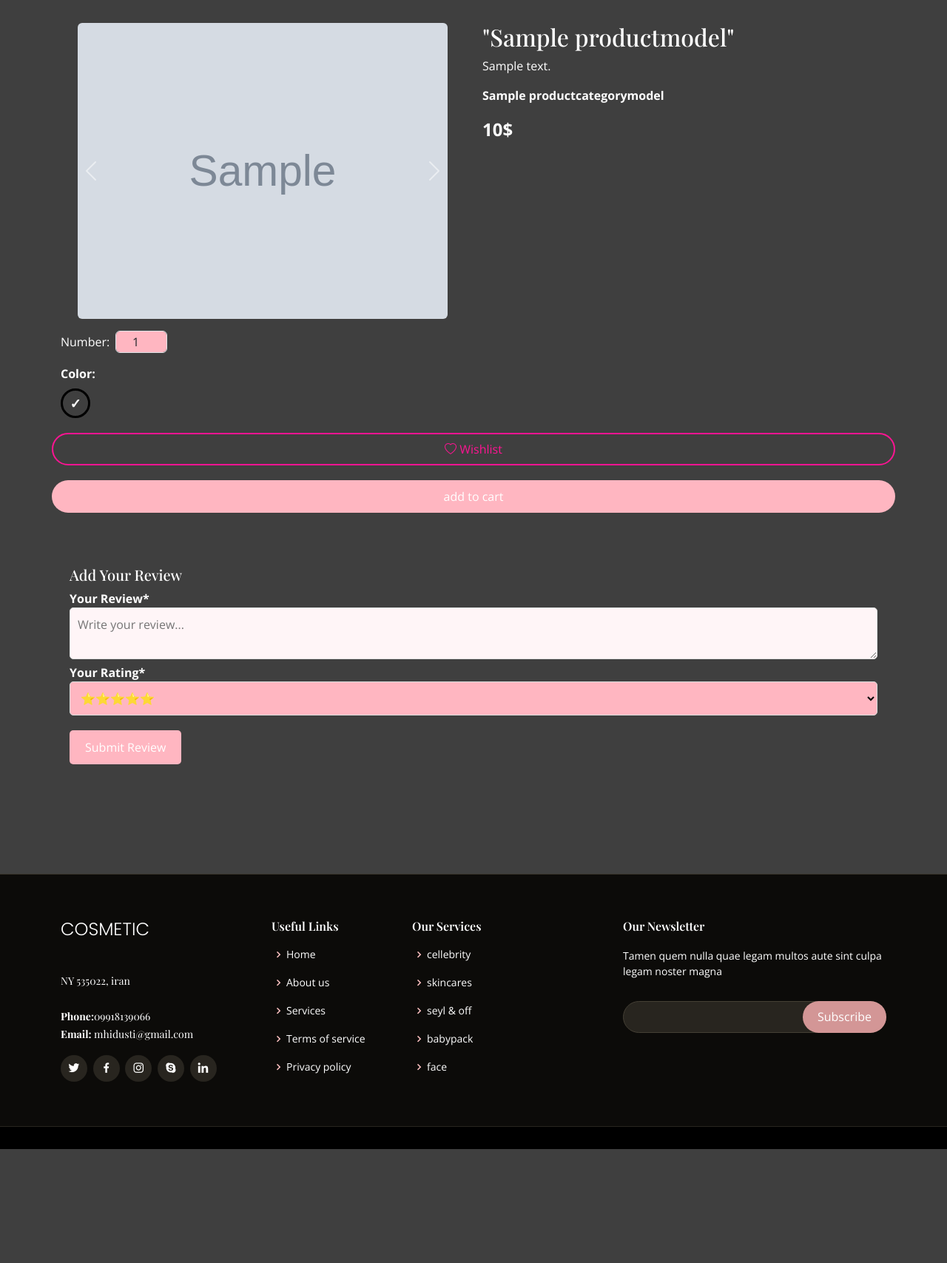
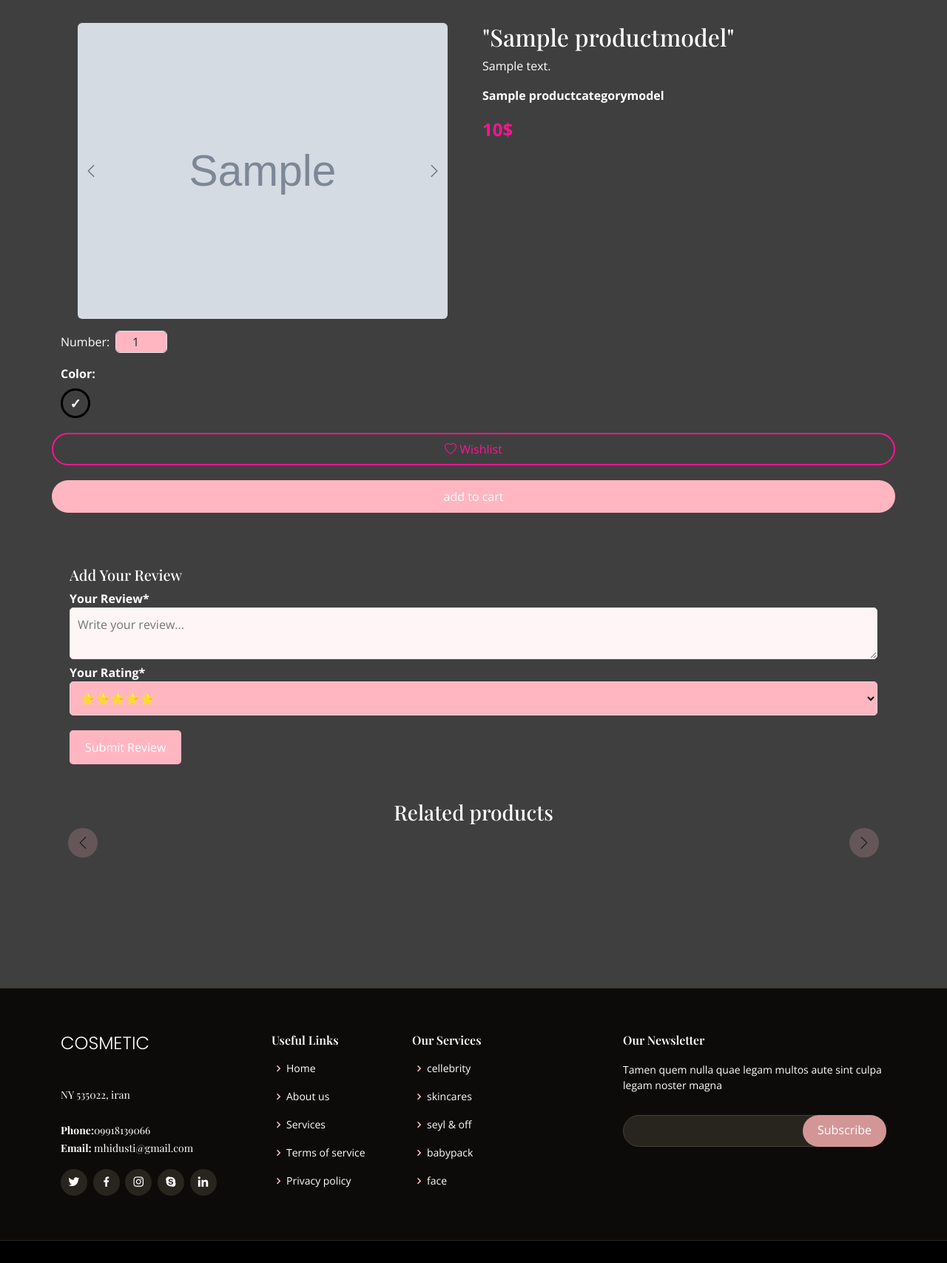
Before and after one commit to MaryamKalantarii/cosmetic, a Django app: page /product/sample/detail/ in a window 1280 px wide. Shown: the part 117-1824 px from the top of the page at 74% size. Before the commit the page ends 1670 px from the top, so only its background shows below. Run offline with Django 5.2, Linux system fonts and the light colour scheme; tables that the repository leaves empty hold one stand-in row (values such as "Sample post"); grey boxes marked "Sample" are stand-in pictures; some libraries are stand-ins or nearby versions; some web fonts are replaced.

Commit message:
similar product

```diff
--- /dev/null
+++ b/product/templatetags/product_tags.py
@@ -0,0 +1,40 @@
+from django import template
+from product.models import ProductStatusType, ProductModel,WishlistProductModel
+
+register = template.Library()
+
+@register.inclusion_tag("includes/latest-products.html",takes_context=True)
+def show_latest_products(context):
+    request = context.get("request")
+    latest_products = ProductModel.objects.filter(
+        status=ProductStatusType.publish.value).distinct().order_by("-created_date")[:8]
+    wishlist_items = WishlistProductModel.objects.filter(user=request.user).values_list("product__id",flat=True) if request.user.is_authenticated else []
+    return {"latest_products": latest_products,"request":request,"wishlist_items":wishlist_items}
+
+@register.inclusion_tag("includes/similar-products.html",takes_context=True)
+def show_similar_products(context,product):
+    request = context.get("request")
+    product_categories= product.category.all()
+    similar_prodcuts = ProductModel.objects.filter(
+        status=ProductStatusType.publish.value,category__in=product_categories).distinct().exclude(id=product.id).order_by("-created_date")[:4]
+    wishlist_items =  WishlistProductModel.objects.filter(user=request.user).values_list("product__id",flat=True) if request.user.is_authenticated else []
+    return {"similar_prodcuts": similar_prodcuts,"request":request,"wishlist_items":wishlist_items}
+
+@register.inclusion_tag("includes/most-viewed-products.html", takes_context=True)
+def show_most_viewed_products(context):
+    request = context.get("request")
+
+    # دریافت ۸ محصول پربازدید که منتشر شده‌اند
+    most_viewed_products = ProductModel.objects.filter(
+        status=ProductStatusType.publish.value
+    ).order_by("-views")[:8]
+
+    # بررسی محصولات در لیست علاقه‌مندی‌های کاربر
+    wishlist_items = WishlistProductModel.objects.filter(user=request.user).values_list(
+        "product__id", flat=True) if request.user.is_authenticated else []
+
+    return {
+        "most_viewed_products": most_viewed_products,
+        "request": request,
+        "wishlist_items": wishlist_items
+    }
--- /dev/null
+++ b/templates/includes/similar-products.html
@@ -0,0 +1,219 @@
+{% load static %}
+<!-- محصولات مرتبط -->
+<section class="related-products py-5">
+    <div class="container">
+        <h3 class="text-center mb-4">Related products</h3>
+        <div class="position-relative">
+            <button class="carousel-control-prev custom-prev" type="button">
+                <span class="carousel-control-prev-icon" aria-hidden="true"></span>
+            </button>
+            <div class="row related-products-slider">
+                {% for similar_prodcut in similar_prodcuts %}
+                <div class="col-md-3 col-sm-6 mb-4">
+                    <div class="card border-0 shadow-sm product-card">
+                        <div class="wishlist-icon">&#9825;</div>
+                        <img src="{{similar_prodcut.image1.url}}" class="card-img-top" alt="{{ product.title }}">
+                        <div class="card-body text-center">
+                            <h5 class="card-title">{{similar_prodcut.title}}</h5>
+                            {% if similar_prodcut.is_discounted %}
+                            <p class="card-text price"> <span class="discounted-price">{{similar_prodcut.get_price}}$</span> <span class="original-price">{{similar_prodcut.price}}$</span></p>
+                            {% else %}
+                            <p class="card-text price"> <span class="discounted-price">{{similar_prodcut.price}}$</span></p>
+                            {% endif %}
+                            <ul class="review-star">
+                                {% for i in "12345" %}
+                                {% if i|add:0 <= similar_prodcut.avg_rate %} <span><i
+                                        class="bi bi-star-fill star-rate"></i></span>
+                                    {% else %}
+                                    <span><i class="bi bi-star star-rate"></i></span>
+                                    {% endif %}
+                                    {% endfor %}
+
+                               </ul>
+
+                            <a href="{% url 'product:product-detail' slug=similar_prodcut.slug %}" class="btn product-btn">product details</a>
+
+                        </div>
+
+                    </div>
+
+                </div>
+
+                {% endfor %}
+
+            </div>
+
+            <button class="carousel-control-next custom-next" type="button">
+
+                <span class="carousel-control-next-icon" aria-hidden="true"></span>
+
+            </button>
+
+        </div>
+
+    </div>
+
+  </section>
+
+
+  <style>
+
+      .product-card {
+
+          background: rgba(255, 182, 193, 0.2);
+
+          border-radius: 15px;
+
+          padding: 15px;
+
+          backdrop-filter: blur(10px);
+
+          position: relative;
+
+          overflow: hidden;
+
+          text-align: center;
+
+          transition: all 0.3s ease;
+
+      }
+
+      .product-card:hover {
+
+          transform: scale(1.05);
+
+      }
+
+      .wishlist-icon {
+
+          position: absolute;
+
+          top: 10px;
+
+          left: 10px;
+
+          font-size: 20px;
+
+          color: #ff1493;
+
+          cursor: pointer;
+
+      }
+
+      .price {
+
+          font-weight: bold;
+
+          color: #333;
+
+      }
+
+      .original-price {
+
+          text-decoration: line-through;
+
+          color: gray;
+
+          margin-left: 5px;
+
+      }
+
+      .discounted-price {
+
+          color: #ff1493;
+
+      }
+
+      .rating .star {
+
+          color: gold;
+
+      }
+
+      .rating .star-empty {
+
+          color: lightgray;
+
+      }
+
+      .product-btn {
+
+          background: #ffb6c1;
+
+          border: none;
+
+          border-radius: 20px;
+
+          padding: 8px 15px;
+
+          color: white;
+
+          transition: 0.3s;
+
+      }
+
+      .product-btn:hover {
+
+          background: #ff1493;
+
+      }
+
+      .custom-prev, .custom-next {
+
+          position: absolute;
+
+          top: 50%;
+
+          transform: translateY(-50%);
+
+          background: rgba(255, 182, 193, 0.4);
+
+          border: none;
+
+          padding: 10px;
+
+          border-radius: 50%;
+
+          width: 40px;
+
+          height: 40px;
+
+          display: flex;
+
+          align-items: center;
+
+          justify-content: center;
+
+          transition: background 0.3s ease;
+
+      }
+
+      .custom-prev:hover, .custom-next:hover {
+
+          background: rgba(255, 182, 193, 0.8);
+
+      }
+
+      .custom-prev {
+
+          left: 10px;
+
+      }
+
+      .custom-next {
+
+          right: 10px;
+
+      }
+
+      .carousel-control-prev-icon, .carousel-control-next-icon {
+
+          filter: invert(1);
+
+          width: 20px;
+
+          height: 20px;
+
+      }
+
+  </style>
--- a/templates/product/product-detail.html
+++ b/templates/product/product-detail.html
@@ -1,5 +1,6 @@
 {% extends 'base.html' %}
 {% load static %}
+{% load product_tags %}
 {% block 'content' %}
 <section id="product-detail" class="product-detail py-5">
   <div class="container" data-aos="fade-up">
@@ -203,12 +204,12 @@
       </div>
     </div>
   </div>
+  {% show_similar_products object %}
 
-
-                  </div>
-              </div>
-          </div>
       </div>
+    </div>
+    </div>
+    </div>
   </div>
 </section>
 
```
Also changed, not shown: templates/cart/cart-summary.html (+51 -8 lines), product/templatetags/__init__.py (added).
